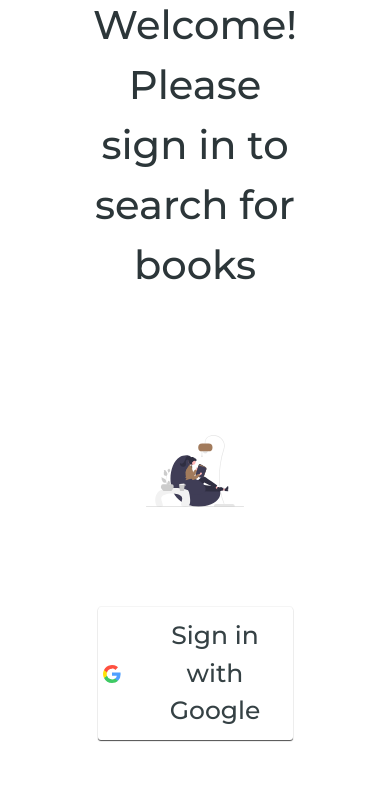
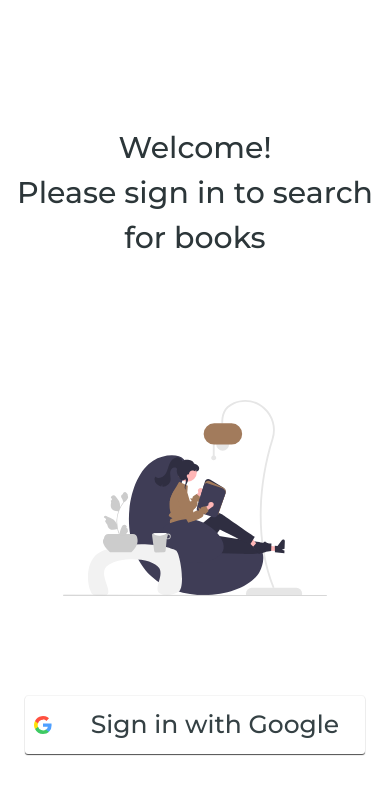
Before and after one commit to eimantaspav/my-books, a React (Create React App) app: page /login in a window 390 px wide. Shown: the top 794 px of the page. Built offline with nearby package versions, Linux system fonts and the light colour scheme; no server answers.

Commit message:
added media q

```diff
--- a/src/App.js
+++ b/src/App.js
@@ -21,11 +21,11 @@ function App() {
       setUser(currentUser);
       setIsAuth(true);
     });
-  }, []);
+  }, [user]);
   //
   return (
     <BrowserRouter>
-      <Navbar user={user} setIsAuth={setIsAuth} />
+      {isAuth && <Navbar user={user} setIsAuth={setIsAuth} />}
       <Routes>
         <Route path="/" element={<Home user={user} />}></Route>
         <Route path="/search" element={<Search />} isAuth={isAuth}></Route>
--- a/src/components/BookCard/BookCard.module.css
+++ b/src/components/BookCard/BookCard.module.css
@@ -16,6 +16,9 @@
   align-items: center;
   text-align: center;
   gap: 1rem;
+  box-shadow: 0 -1px 0 rgba(0, 0, 0, 0.04), 0 1px 1px rgba(0, 0, 0, 0.7);
+  padding: 1rem;
+  border-radius: 3px;
 }
 .search__card img {
   width: 10rem;
--- a/src/pages/home/Home.module.css
+++ b/src/pages/home/Home.module.css
@@ -9,7 +9,7 @@
 }
 
 .container {
-  margin: 0 auto;
+  margin-inline: auto;
 }
 
 .home__empty {
@@ -23,7 +23,7 @@
 }
 
 .home__empty img {
-  width: 20%;
+  width: 25%;
 }
 
 .home__books {
@@ -40,7 +40,20 @@
   align-items: center;
   text-align: center;
   gap: 1rem;
+  box-shadow: 0 -1px 0 rgba(0, 0, 0, 0.04), 0 1px 1px rgba(0, 0, 0, 0.7);
+  padding: 1rem;
+  border-radius: 3px;
 }
 .home__card img {
   width: 10rem;
 }
+
+@media screen and (max-width: 647px) {
+  .home__empty img {
+    width: 70%;
+  }
+
+  .home h1 {
+    font-size: 3rem;
+  }
+}
--- a/src/pages/login/Login.module.css
+++ b/src/pages/login/Login.module.css
@@ -1,7 +1,7 @@
 .login {
   display: flex;
   align-items: center;
-  height: 80vh;
+  height: 97vh;
 }
 
 .login__container {
@@ -28,3 +28,27 @@
   background-repeat: no-repeat;
   background-position: 3% 50%;
 }
+
+@media screen and (max-width: 647px) {
+  .login button {
+    width: 90%;
+  }
+  .login__container {
+    margin-inline: auto;
+    width: 97%;
+    text-align: center;
+    display: flex;
+    align-items: center;
+    justify-content: center;
+    flex-direction: column;
+    gap: 10rem;
+  }
+
+  .login img {
+    width: 70%;
+  }
+
+  .login h1 {
+    font-size: 3rem;
+  }
+}
--- a/src/pages/search/Search.module.css
+++ b/src/pages/search/Search.module.css
@@ -1,9 +1,9 @@
 .search {
   display: flex;
   flex-direction: column;
-  gap: 10rem;
   justify-content: center;
   min-height: 90vh;
+  gap: 5rem;
 }
 
 .search form {
@@ -22,6 +22,7 @@
   padding: 0.2rem;
   text-indent: 1rem;
   max-width: 100%;
+  border-radius: 3px;
 }
 .search input:focus {
   outline: 0 none;
@@ -51,3 +52,21 @@
 .search__empty h1 {
   max-width: 80%;
 }
+
+@media screen and (max-width: 647px) {
+  .search__empty img {
+    width: 54%;
+  }
+  .search__input {
+    display: flex;
+    flex-direction: column;
+    width: 90%;
+  }
+  .search__input button {
+    width: 100%;
+  }
+
+  .search h1 {
+    font-size: 3rem;
+  }
+}
```
Also changed, not shown: 2 other files (tests, documents, lock files or other folders).
